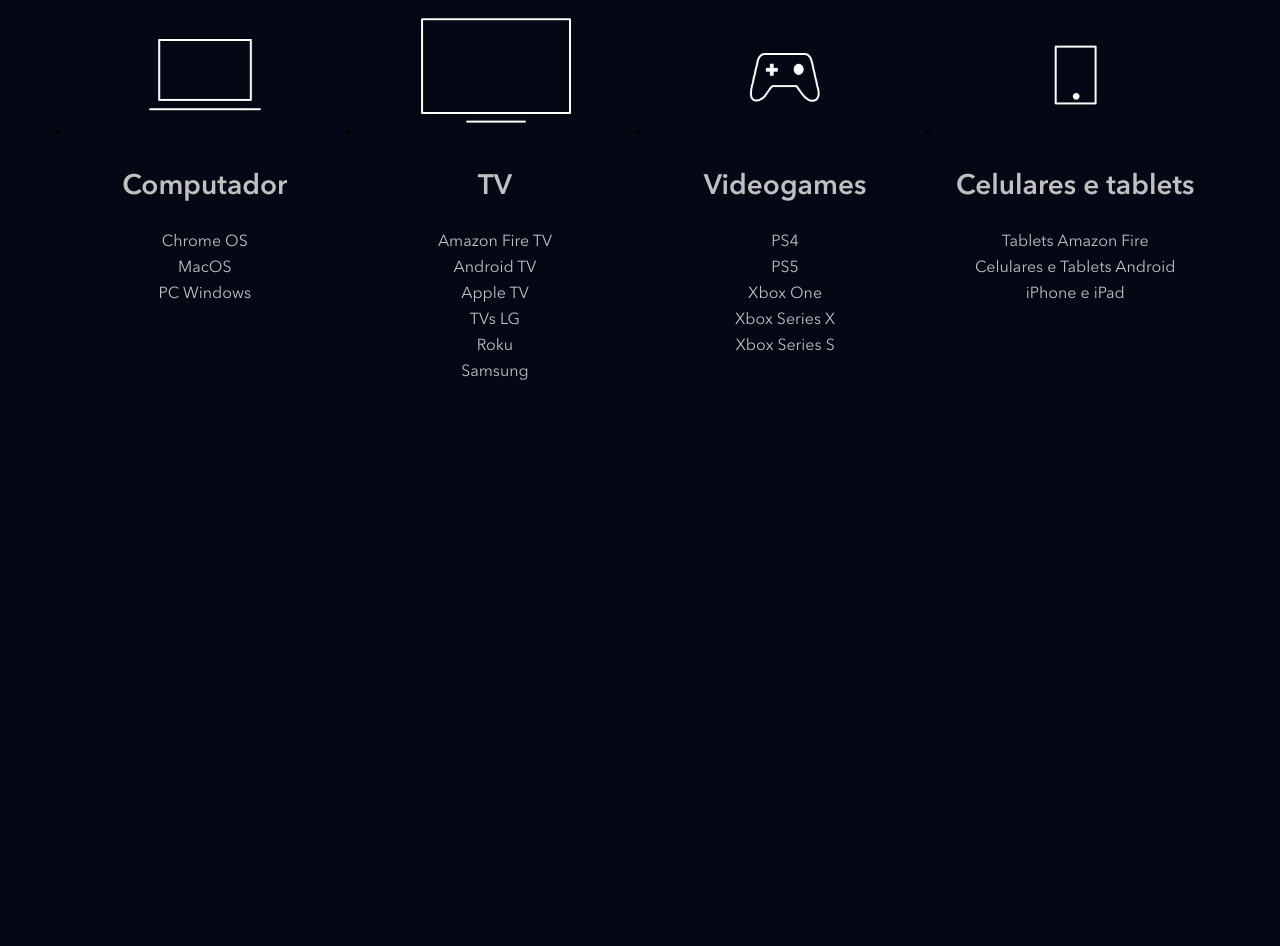
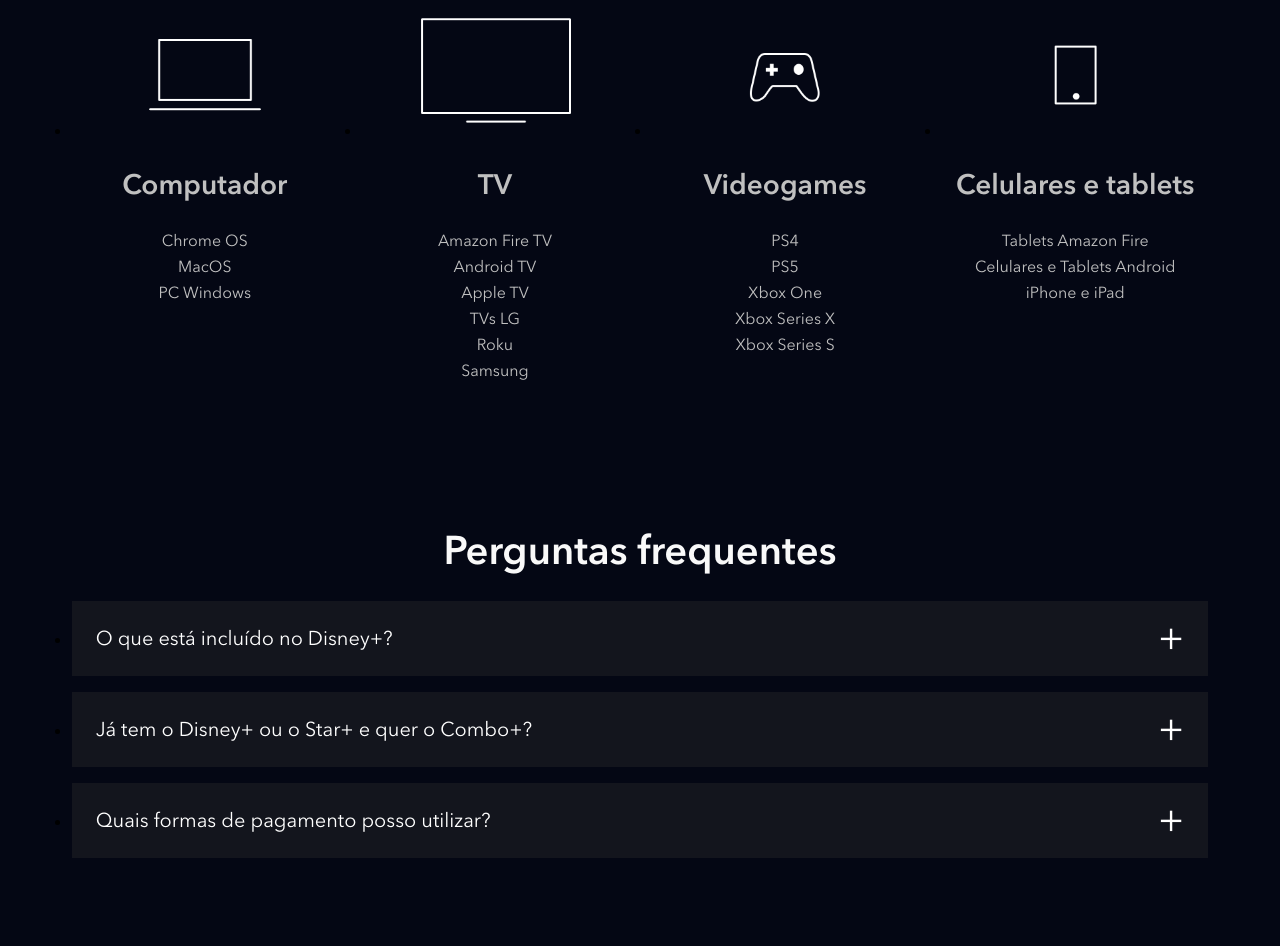
Before and after one commit to fabricio-Maciel/clone_disneyplus, a website: page index.html in a window 1280 px wide. Shown: the part 4240-5186 px from the top of the page. Before the commit the page ends 4696 px from the top, so only its background shows below. Drawn offline with nearby package versions, Linux system fonts and the light colour scheme; files that its build step writes are made by us from their sources; files whose address does not match are found by name.

Commit message:
Criação do FAQ

```diff
--- a/index.html
+++ b/index.html
@@ -204,6 +204,36 @@
     </ul>
   </section>
 
+  <section class="faq">
+    <h2 class="title">Perguntas frequentes</h2>
+    <ul class="faq__questions">
+      <li class="faq__questions__item">
+        <div class="faq__questions__item__question " data-faq-question>
+          O que está incluído no Disney+?
+        </div>
+        <div class="faq__questions__item__answer text--big">
+          Lorem ipsum dolor sit amet consectetur adipisicing elit. Atque consectetur ab obcaecati blanditiis magni. Quo, ipsa quae eum quam nisi ea assumenda.
+        </div>
+      </li>
+      <li class="faq__questions__item">
+        <div class="faq__questions__item__question" data-faq-question>
+          Já tem o Disney+ ou o Star+ e quer o Combo+?
+        </div>
+        <div class="faq__questions__item__answer text--big">
+          Lorem ipsum dolor, sit amet consectetur adipisicing elit. Inventore asperiores repellat aliquam nobis sunt, aut eos pariatur distinctio
+        </div>
+      </li>
+      <li class="faq__questions__item">
+        <div class="faq__questions__item__question" data-faq-question>
+          Quais formas de pagamento posso utilizar?
+        </div>
+        <div class="faq__questions__item__answer text--big">
+          Lorem ipsum dolor sit amet consectetur adipisicing elit. Error, ratione consectetur, maxime ab minima earum soluta nulla ad, velit sed praesentium odio tempore deserunt pariatur quae maiores eveniet neque repellendus.
+        </div>
+      </li>
+    </ul>
+  </section>
+
 
   <script src="./src/main.js"></script>
 </body>
--- a/src/main.js
+++ b/src/main.js
@@ -1,5 +1,6 @@
 document.addEventListener("DOMContentLoaded", function () {
   const buttons = document.querySelectorAll("[data-tab-button]");
+  const questions = document.querySelectorAll("[data-faq-question]");
 
   for (let i = 0; i < buttons.length; i++) {
     buttons[i].addEventListener("click", function (botao) {
@@ -11,7 +12,18 @@
       botao.target.classList.add("shows__tabs__button--is-active");
     });
   }
+
+  for (let i = 0; i < questions.length; i++) {
+    questions[i].addEventListener("click", abreOufechaResposta);
+  }
 });
+
+function abreOufechaResposta(elemento) {
+  const classe = "faq__questions__item--is-open";
+  const elementoPai = elemento.target.parentNode;
+
+  elementoPai.classList.toggle(classe);
+}
 
 function removeBotaoAtivo() {
   const buttons = document.querySelectorAll("[data-tab-button]");
--- /dev/null
+++ b/src/styles/_faq.scss
@@ -0,0 +1,53 @@
+.faq {
+  padding: 5.6vw;
+
+  h2 {
+    text-align: center;
+    margin-bottom: 24px;
+  }
+
+  &__questions {
+    &__item {
+      background-color: #13151d;
+      margin-bottom: 16px;
+
+      &__question {
+        color: #fff;
+        font-size: 20px;
+        padding: 24px;
+        display: block;
+        cursor: pointer;
+        position: relative;
+
+        &::after {
+          content: "+";
+          position: absolute;
+          top: 0;
+          right: 24px;
+          height: 100%;
+          display: flex;
+          align-items: center;
+          font-size: 40px;
+        }
+      }
+
+      &__answer {
+        height: 0;
+        overflow: hidden;
+        padding: 0 24px;
+        transition: height, 0.3s ease;
+      }
+
+      &--is-open {
+        .faq__questions__item__question::after {
+          content: "-";
+        }
+        .faq__questions__item__answer {
+          height: auto;
+          padding-bottom: 24px;
+          transition: height, 0.3s ease;
+        }
+      }
+    }
+  }
+}
--- a/src/styles/main.scss
+++ b/src/styles/main.scss
@@ -3,6 +3,7 @@
 @use "shows";
 @use "plans";
 @use "available-devices";
+@use "faq";
 
 @font-face {
   font-family: Avenir;
```
